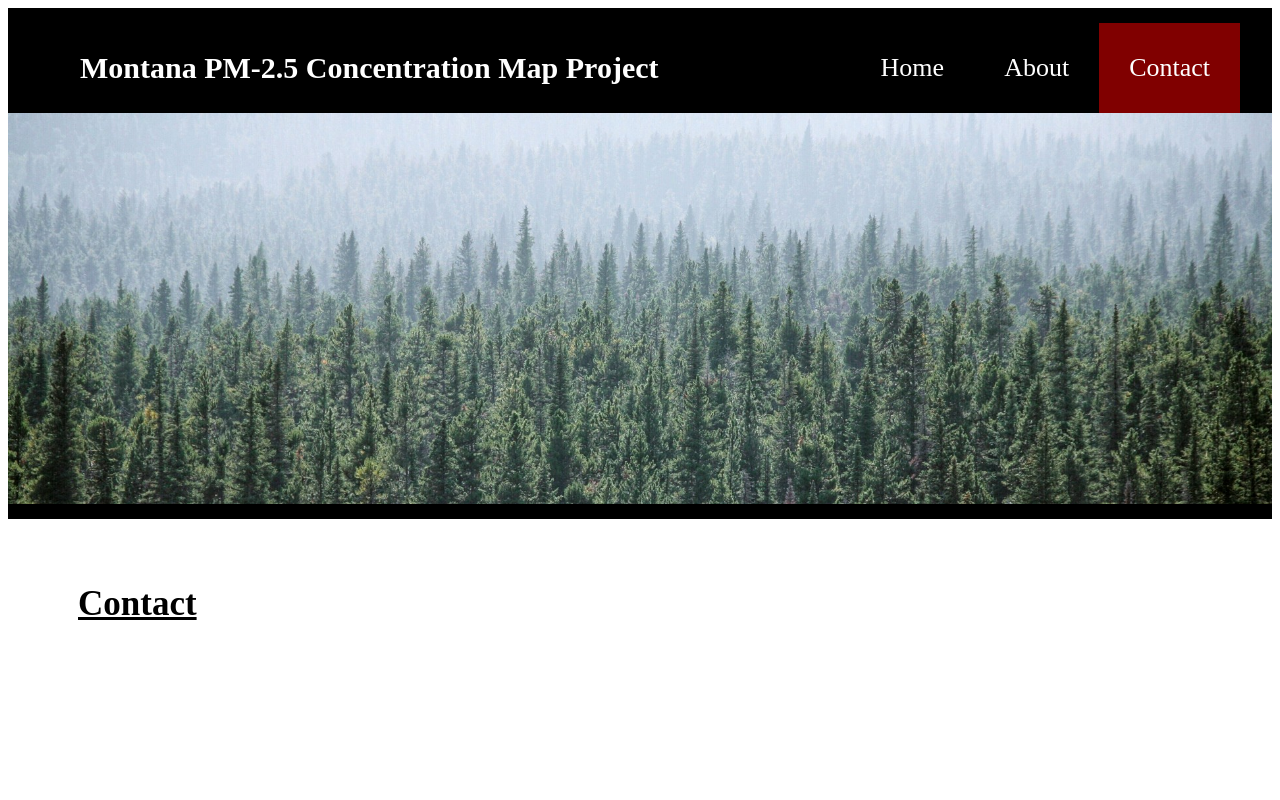
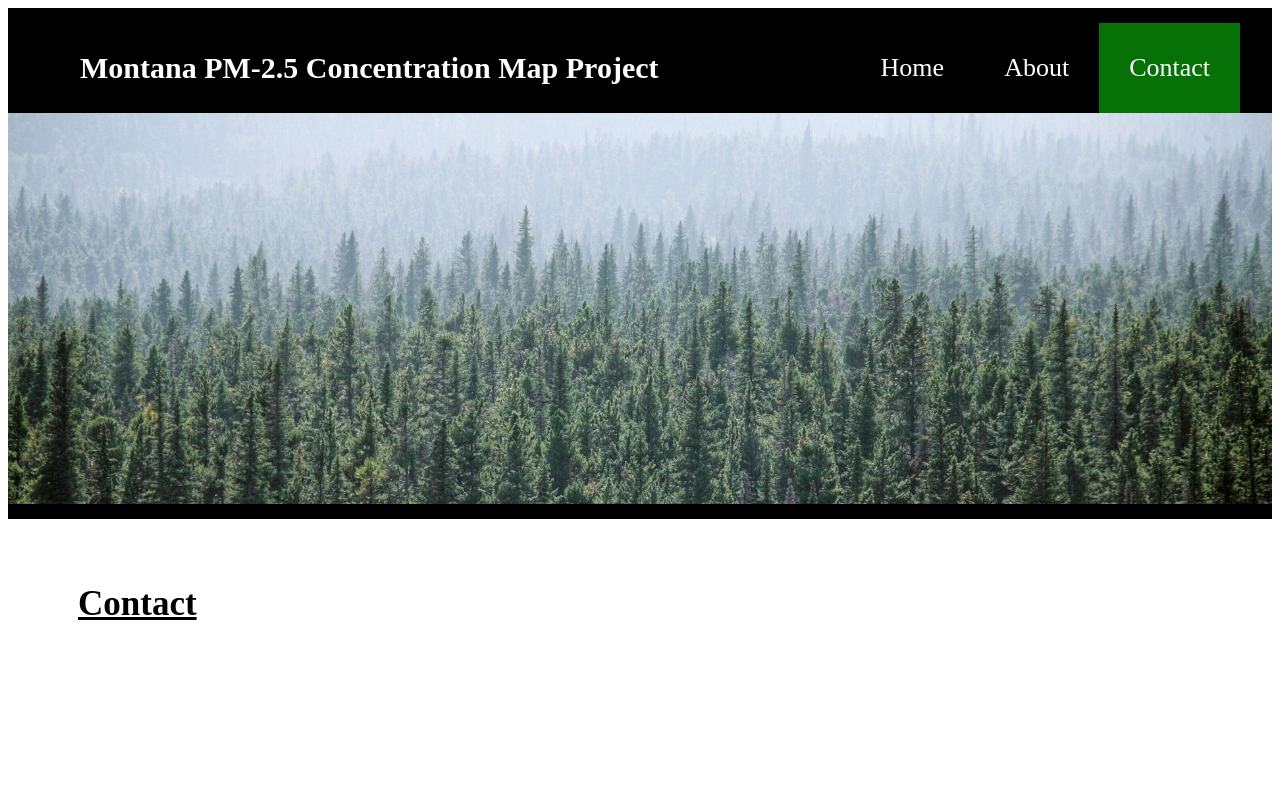
Before and after one commit to mt-pm-concentration-map/mt-pm-concentration-map.github.io, a plain HTML site: page contact.html in a window 1280 px wide. In both pictures the pointer is over the link "Contact". Shown: the top 800 px of the page. Drawn offline with Linux system fonts and the light colour scheme.

Commit message:
Update contact.html

```diff
--- a/contact.html
+++ b/contact.html
@@ -69,7 +69,7 @@ li a {
     font-size: 26px;
 }
 li a:hover {
-	background-color: maroon;
+	background-color: #067107;
 }
 main {
 	background-color: white;
```
